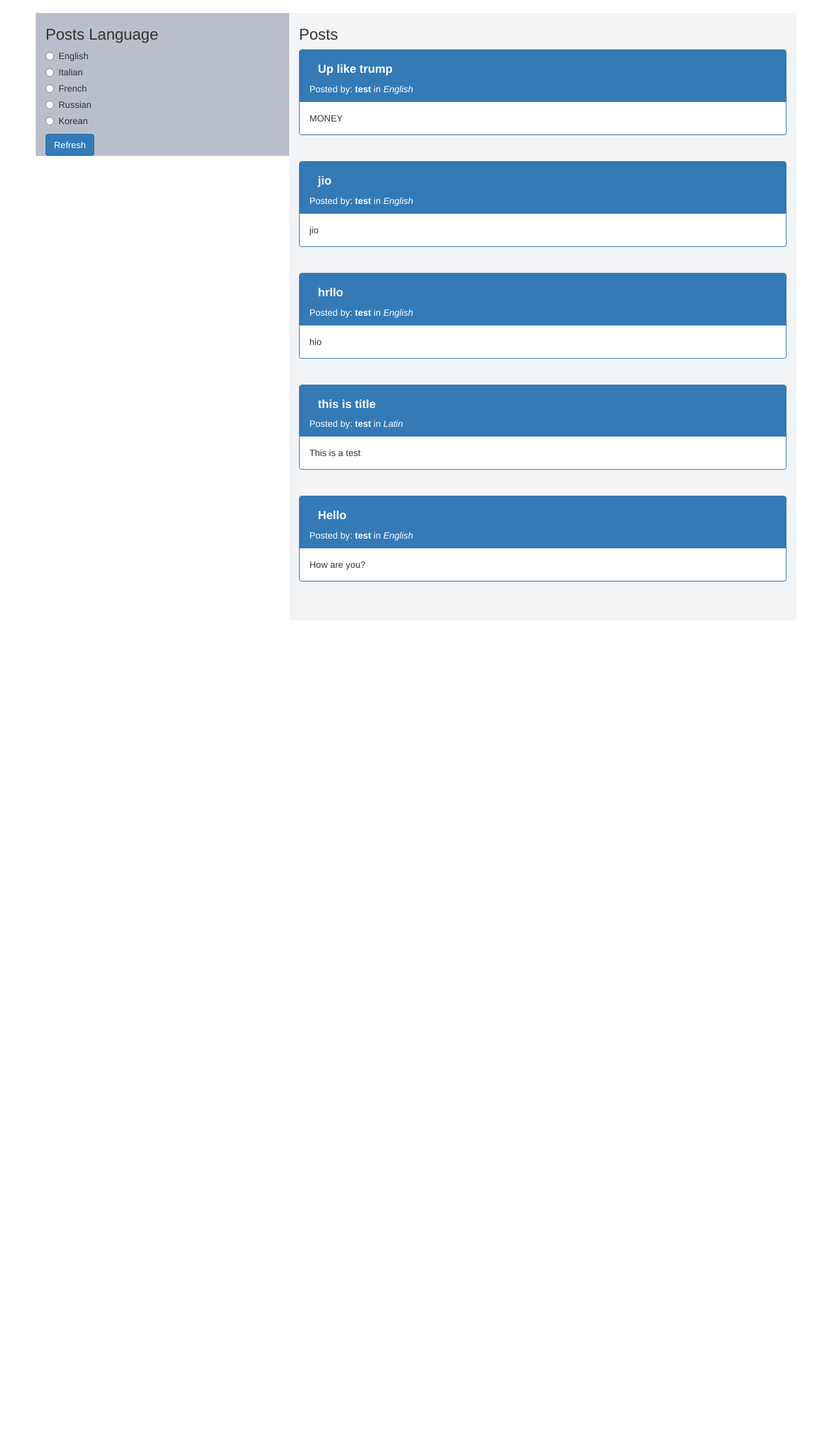
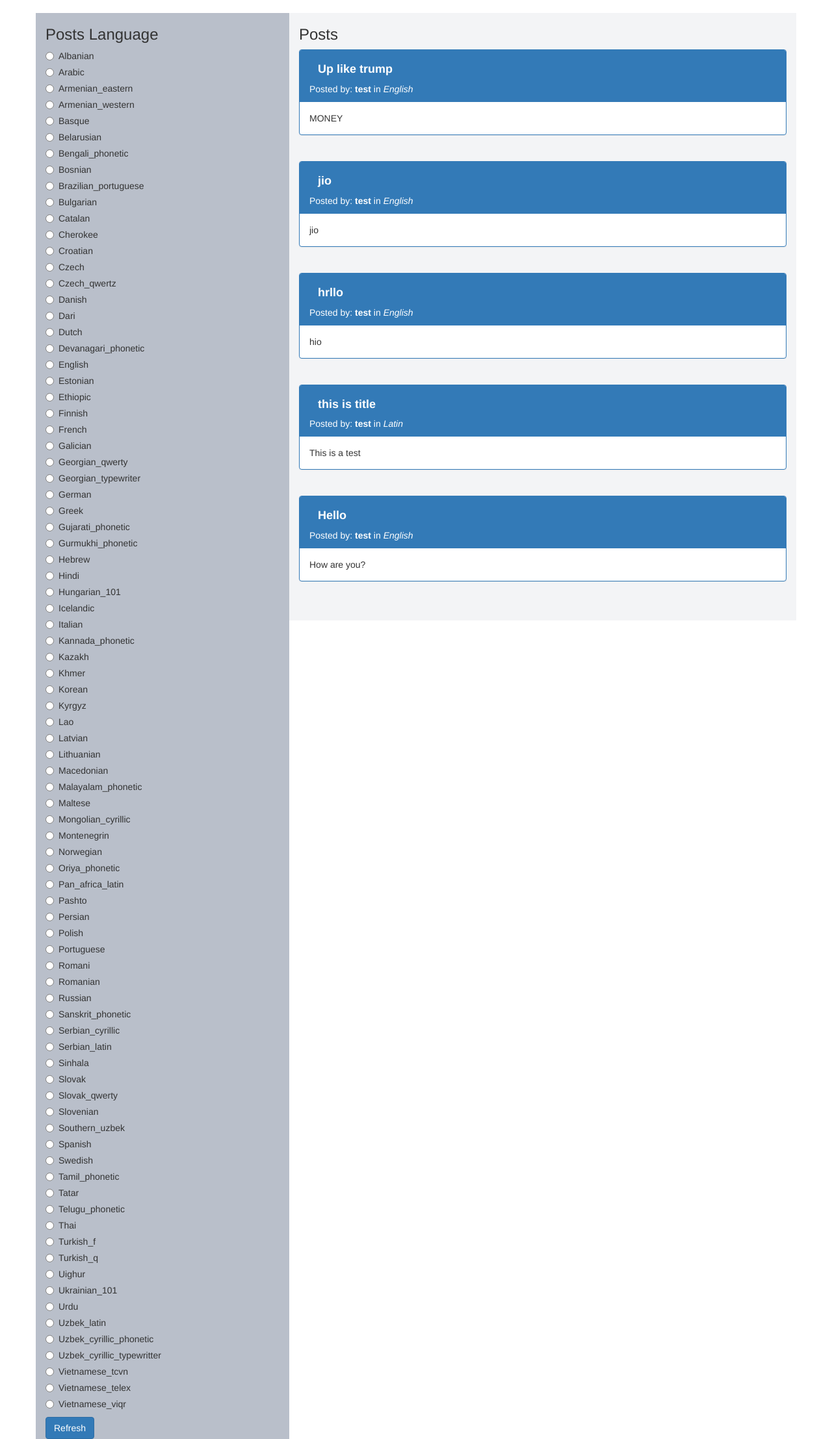
Before and after one commit to billywongstuy/SoftDevFall-FP-ChenY_TitenskyJ_WongB_ZhangH, a Flask app: page / in a window 1280 px wide. Shown: the part 52-2267 px from the top of the page at 65% size. Before the commit the page ends 949 px from the top, so only its background shows below. Run offline with Flask 2, Linux system fonts and the light colour scheme; a user stored in the database is signed in; data comes from the database, SQL or seed files in the repository; some libraries are stand-ins or nearby versions.

Commit message:
virtual keyboard static change, radio buttons and drop down list with all available language

```diff
--- a/app.py
+++ b/app.py
@@ -13,7 +13,7 @@ def home():
         else:
             posts=topic.displayPosts()
         posts.reverse()
-        return render_template("home.html",posts=posts)
+        return render_template("home.html",posts=posts,optList=languageList())
     return render_template("login.html",message="")
 
 
@@ -107,7 +107,7 @@ def account():
 def createPost():
     if not 'username' in session:
         return redirect("/")
-    return render_template("writePost.html")
+    return render_template("writePost.html",optList=languageList())
 
 @app.route("/writePost",methods=['POST'])
 def writePost():
@@ -116,6 +116,103 @@ def writePost():
     posts.addPost(session['username'],request.form['title'],request.form['words'],request.form['postLang'])
     return redirect("/")
 
+languageKeys={
+    'ALBANIAN': 'sq',
+    'ARABIC': 'ar',
+    'ARMENIAN_EASTERN': 'hy_east',
+    'ARMENIAN_WESTERN': 'hy_west',
+    'BASQUE': 'eu',
+    'BELARUSIAN': 'be',
+    'BENGALI_PHONETIC': 'bn_phone',
+    'BOSNIAN': 'bs',
+    'BRAZILIAN_PORTUGUESE': 'pt_br',
+    'BULGARIAN': 'bg',
+    'CATALAN': 'ca',
+    'CHEROKEE': 'chr',
+    'CROATIAN': 'hr',
+    'CZECH': 'cs',
+    'CZECH_QWERTZ': 'cs_qwertz',
+    'DANISH': 'da',
+    'DARI': 'prs',
+    'DUTCH': 'nl',
+    'DEVANAGARI_PHONETIC': 'deva_phone',
+    'ENGLISH': 'en',
+    'ESTONIAN': 'et',
+    'ETHIOPIC': 'ethi',
+    'FINNISH': 'fi',
+    'FRENCH': 'fr',
+    'GALICIAN': 'gl',
+    'GEORGIAN_QWERTY': 'ka_qwerty',
+    'GEORGIAN_TYPEWRITER': 'ka_typewriter',
+    'GERMAN': 'de',
+    'GREEK': 'el',
+    'GUJARATI_PHONETIC': 'gu_phone',
+    'GURMUKHI_PHONETIC': 'guru_phone',
+    'HEBREW': 'he',
+    'HINDI': 'hi',
+    'HUNGARIAN_101': 'hu_101',
+    'ICELANDIC': 'is',
+    'ITALIAN': 'it',
+    'KANNADA_PHONETIC': 'kn_phone',
+    'KAZAKH': 'kk',
+    'KHMER': 'km',
+    'KOREAN': 'ko',
+    'KYRGYZ': 'ky_cyrl',
+    'LAO': 'lo',
+    'LATVIAN': 'lv',
+    'LITHUANIAN': 'lt',
+    'MACEDONIAN': 'mk',
+    'MALAYALAM_PHONETIC': 'ml_phone',
+    'MALTESE': 'mt',
+    'MONGOLIAN_CYRILLIC': 'mn_cyrl',
+    'MONTENEGRIN': 'srp',
+    'NORWEGIAN': 'no',
+    'ORIYA_PHONETIC': 'or_phone',
+    'PAN_AFRICA_LATIN': 'latn_002',
+    'PASHTO': 'ps',
+    'PERSIAN': 'fa',
+    'POLISH': 'pl',
+    'PORTUGUESE': 'pt_pt',
+    'ROMANI': 'rom',
+    'ROMANIAN': 'ro',
+    'RUSSIAN': 'ru',
+    'SANSKRIT_PHONETIC': 'sa_phone',
+    'SERBIAN_CYRILLIC': 'sr_cyrl',
+    'SERBIAN_LATIN': 'sr_latn',
+    'SINHALA': 'si',
+    'SLOVAK': 'sk',
+    'SLOVAK_QWERTY': 'sk_qwerty',
+    'SLOVENIAN': 'sl',
+    'SOUTHERN_UZBEK': 'uzs',
+    'SPANISH': 'es_es',
+    'SWEDISH': 'sv',
+    'TAMIL_PHONETIC': 'ta_phone',
+    'TATAR': 'tt',
+    'TELUGU_PHONETIC': 'te_phone',
+    'THAI': 'th',
+    'TURKISH_F': 'tr_f',
+    'TURKISH_Q': 'tr_q',
+    'UIGHUR': 'ug',
+    'UKRAINIAN_101': 'uk_101',
+    'URDU': 'ur',
+    'UZBEK_LATIN': 'uz_latn',
+    'UZBEK_CYRILLIC_PHONETIC': 'uz_cyrl_phone',
+    'UZBEK_CYRILLIC_TYPEWRITTER': 'uz_cyrl_type',
+    'VIETNAMESE_TCVN': 'vi_tcvn',
+    'VIETNAMESE_TELEX': 'vi_telex',
+    'VIETNAMESE_VIQR': 'vi_viqr'
+}
+
+def languageList():
+    optStr = []
+    for key in languageKeys:
+        pair = [languageKeys[key],key[0]+key[1:].lower()]
+        print pair
+        optStr.append(pair)
+        #optStr += "<option value='"+languageKeys[key]+"'>"+key[0]+key[1:].lower()+"</option>"
+    print optStr
+    return optStr
+
 if __name__ == "__main__":
     app.debug = True
 #    app.run(host=os.getenv('IP', '0.0.0.0'),port=int(os.getenv('PORT', 8080)))
--- a/templates/base.html
+++ b/templates/base.html
@@ -8,13 +8,8 @@
 <meta name="viewport" content="width=device-width, initial-scale=1">
 <script src="https://ajax.googleapis.com/ajax/libs/jquery/3.1.1/jquery.min.js"></script>
 <script src="https://maxcdn.bootstrapcdn.com/bootstrap/3.3.7/js/bootstrap.min.js"></script>
-
-<script type="text/javascript" src="https://www.google.com/jsapi"></script>
-<script type="text/javascript">
-  google.load("elements", "1", {
-  packages: "keyboard"
-  });
-</script>
+{% block head %}
+{% endblock %}
 </head>
 
 <body>
--- a/templates/home.html
+++ b/templates/home.html
@@ -19,10 +19,12 @@
       </h3>
       {% block languages %}
       <form action="/" method="POST">
+	{% for item in optList %}
 	<div class="radio">
-	  <label><input type="radio" value="English" name="lang">English</label>
+	  <label><input type="radio" value="{{item[1]}}" name="lang">{{item[1]}}</label>
 	</div>
-	<div class="radio">
+	{% endfor %}
+	<!--<div class="radio">
 	  <label><input type="radio" value="Italian" name="lang">Italian</label>
 	</div>
 	<div class="radio">
@@ -33,7 +35,7 @@
 	</div>
 	<div class="radio">
 	  <label><input type="radio" value="Korean" name="lang">Korean</label>
-	</div>
+	</div>-->
 	<input class="btn btn-primary" type="submit" value="Refresh">
       </form>
 	{% endblock %}
```
Also changed, not shown: templates/writePost.html (+28 -24 lines).
